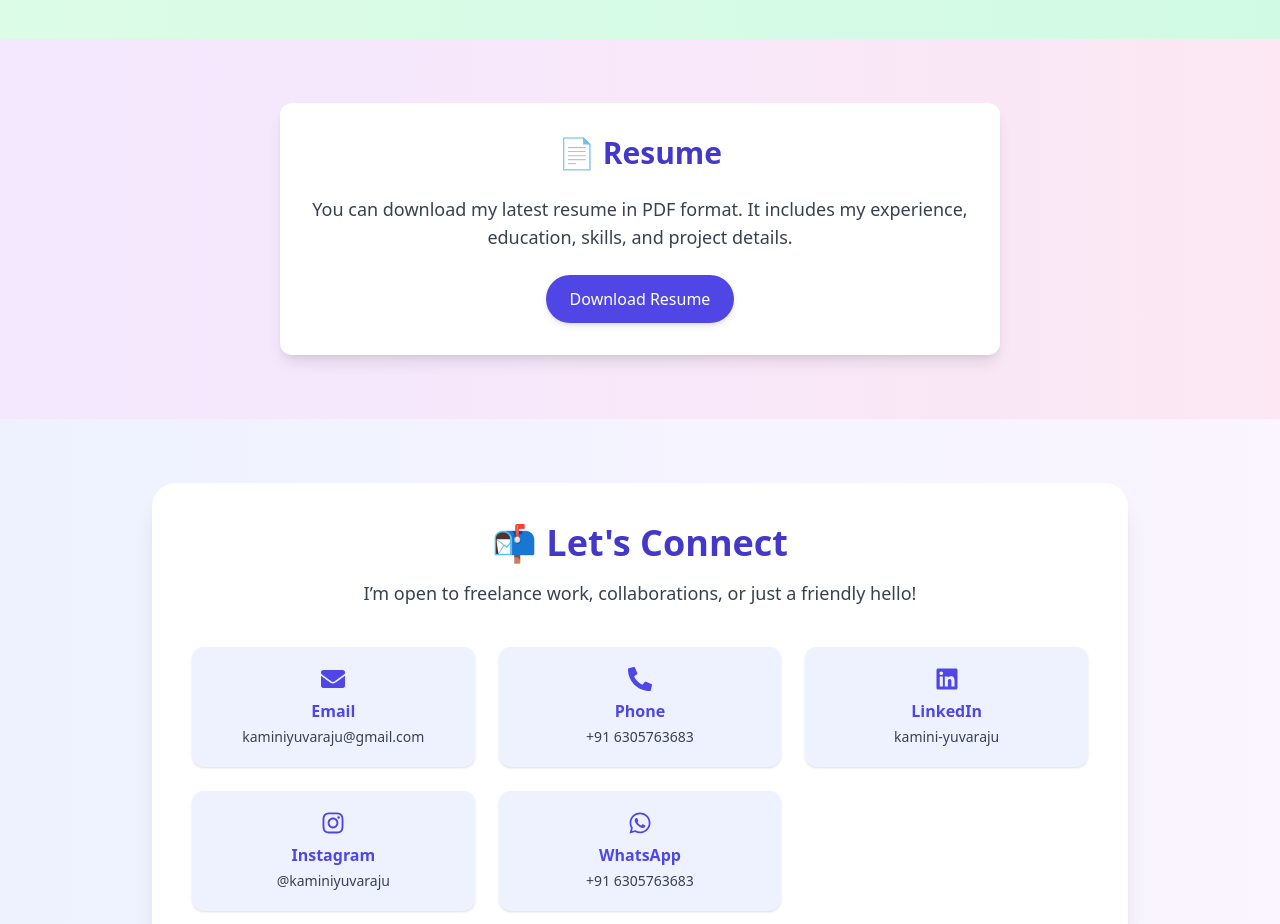
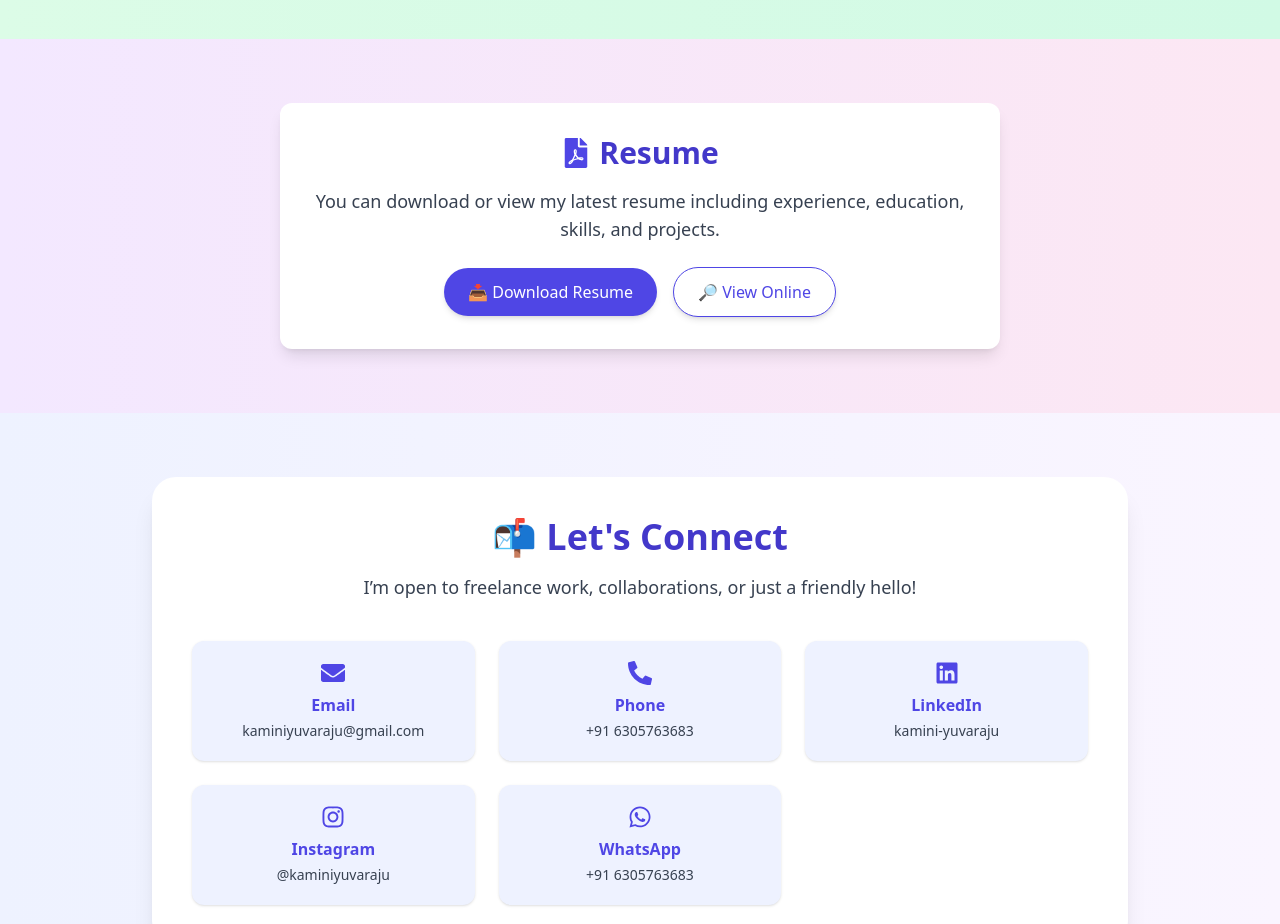
Before and after one commit to kaminiyuvaraju/kaminiyuvaraju, a React (Create React App) app: page / in a window 1280 px wide. Shown: the part 4000-4924 px from the top of the page. Built offline with nearby package versions, Linux system fonts and the light colour scheme; the HTML template or start-up script is replaced by a standard one.

Commit message:
Resume Section Enhanced

```diff
--- a/src/components/Resume.js
+++ b/src/components/Resume.js
@@ -1,5 +1,6 @@
 import React from "react";
 import { motion } from "framer-motion";
+import { FaFilePdf } from "react-icons/fa";
 
 const Resume = () => {
   return (
@@ -20,13 +21,14 @@ const Resume = () => {
           viewport={{ once: true }}
         >
           <motion.h2
-            className="text-3xl font-bold text-indigo-700 mb-6"
+            className="text-3xl font-bold text-indigo-700 mb-4 flex items-center justify-center gap-2"
             initial={{ opacity: 0, y: -20 }}
             whileInView={{ opacity: 1, y: 0 }}
             transition={{ duration: 0.5 }}
             viewport={{ once: true }}
           >
-            📄 Resume
+            <FaFilePdf className="text-indigo-600" />
+            Resume
           </motion.h2>
 
           <motion.p
@@ -36,19 +38,33 @@ const Resume = () => {
             transition={{ duration: 0.5, delay: 0.2 }}
             viewport={{ once: true }}
           >
-            You can download my latest resume in PDF format. It includes my experience,
-            education, skills, and project details.
+            You can download or view my latest resume including experience, education,
+            skills, and projects.
           </motion.p>
 
-          <motion.a
-            href="/Kamini-Resume.pdf"
-            download
-            className="inline-block bg-indigo-600 text-white px-6 py-3 rounded-full shadow-md hover:bg-indigo-700 transition duration-300"
-            whileHover={{ scale: 1.05 }}
-            whileTap={{ scale: 0.95 }}
+          <motion.div
+            className="flex flex-col sm:flex-row gap-4 justify-center items-center"
+            initial={{ opacity: 0 }}
+            whileInView={{ opacity: 1 }}
+            transition={{ duration: 0.5, delay: 0.3 }}
+            viewport={{ once: true }}
           >
-            Download Resume
-          </motion.a>
+            <a
+              href="/Kamini-Resume.pdf"
+              download
+              className="bg-indigo-600 text-white px-6 py-3 rounded-full shadow-md hover:bg-indigo-700 transition duration-300"
+            >
+              📥 Download Resume
+            </a>
+            <a
+              href="/Kamini-Resume.pdf"
+              target="_blank"
+              rel="noopener noreferrer"
+              className="bg-white border border-indigo-600 text-indigo-600 px-6 py-3 rounded-full shadow-md hover:bg-indigo-50 transition duration-300"
+            >
+              🔎 View Online
+            </a>
+          </motion.div>
         </motion.div>
       </div>
     </motion.section>
```
